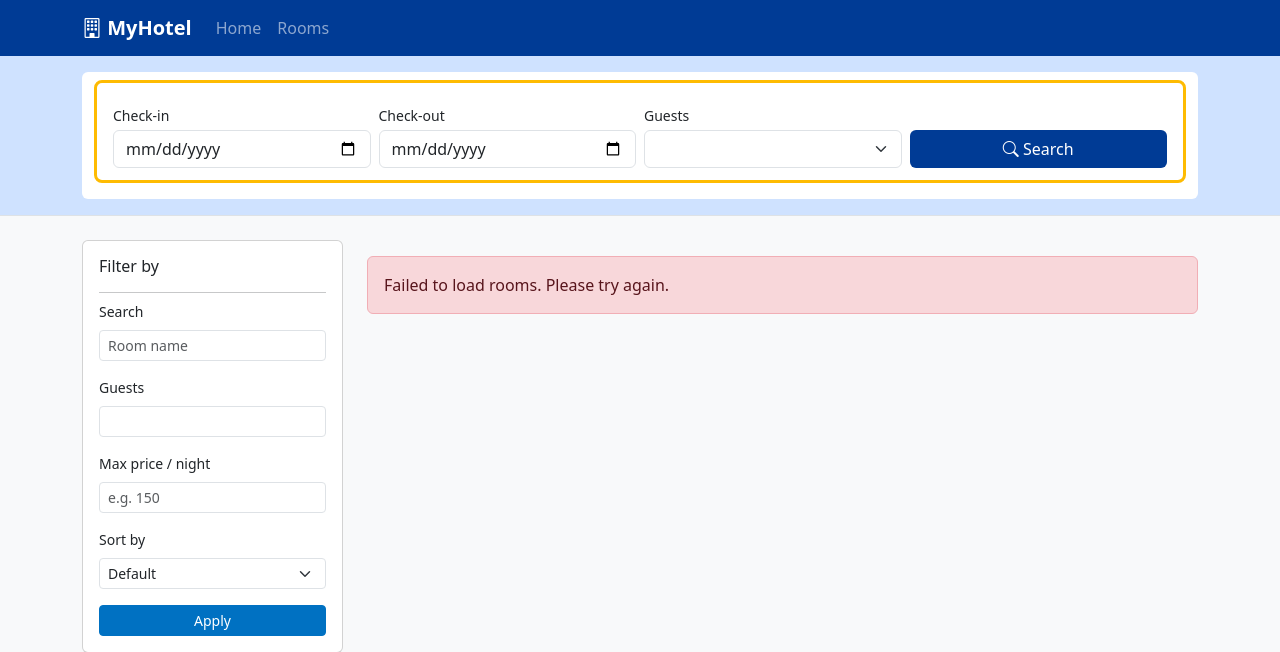
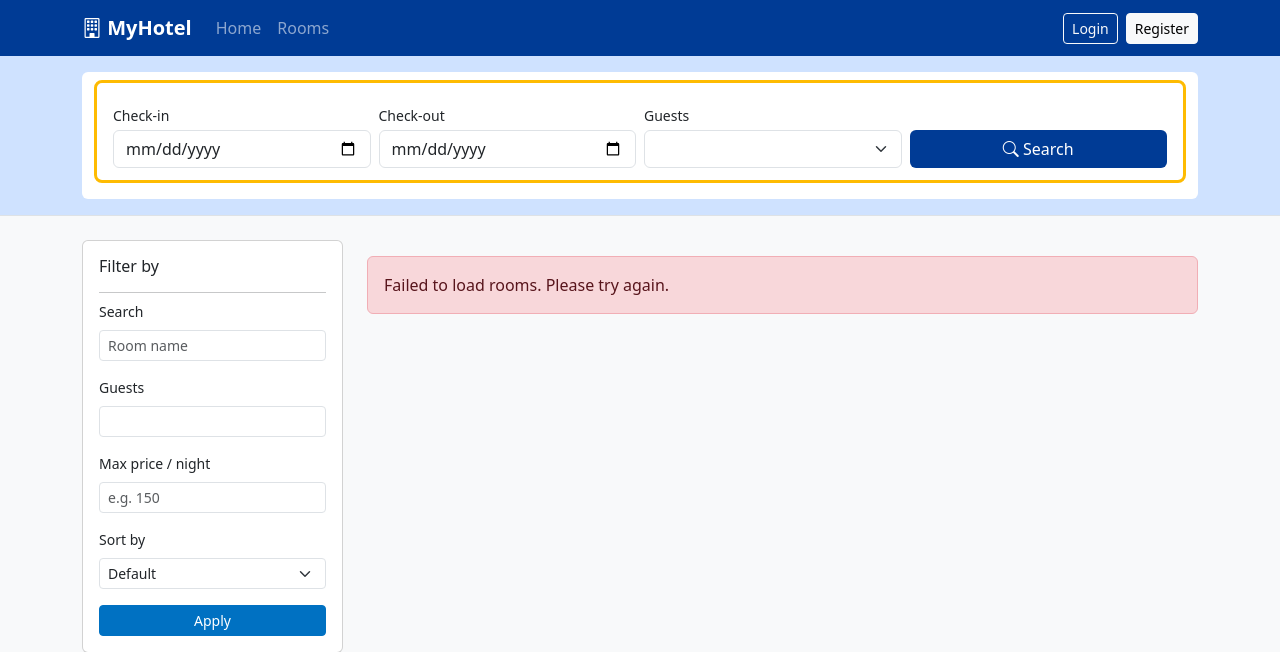
Before and after one commit to Rezapy216/reservation-site, a Django app: template core/templates/rooms/room_list.html in a window 1280 px wide. Shown: the top 652 px of the page. Run offline with Django 5.2, Linux system fonts and the light colour scheme; the template is opened without the code that fills it, so the values that code supplies are empty.

Commit message:
refactor: clean up the code

```diff
--- a/core/templates/base.html
+++ b/core/templates/base.html
@@ -26,7 +26,7 @@
             <a class="nav-link dropdown-toggle" href="#" data-bs-toggle="dropdown"><i class="bi bi-person-circle"></i> {{ user.username }}</a>
             <ul class="dropdown-menu dropdown-menu-end">
               {% comment %} <li><a class="dropdown-item" href="{% url 'my_bookings' %}">My bookings</a></li> {% endcomment %}
-              {% if user.is_staff %}<li><a class="dropdown-item" href="/admin/">Admin panel</a></li>{% endif %}
+              {% if user.is_staff %}<li><a class="dropdown-item" href="{% url 'accounts:my-profile' %}">My Profile</a></li>{% endif %}
               <li><hr class="dropdown-divider"></li>
               <li>
                 <!-- Django 5+: logout must be POST -->
@@ -37,8 +37,8 @@
             </ul>
           </li>
         {% else %}
-          {% comment %} <li class="nav-item"><a class="btn btn-outline-light btn-sm" href="{% url 'login' %}">Login</a></li> {% endcomment %}
-          {% comment %} <li class="nav-item"><a class="btn btn-light btn-sm" href="{% url 'register' %}">Register</a></li> {% endcomment %}
+          <li class="nav-item"><a class="btn btn-outline-light btn-sm" href="{% url 'accounts:login' %}">Login</a></li>
+          <li class="nav-item"><a class="btn btn-light btn-sm" href="{% url 'accounts:register' %}">Register</a></li>
         {% endif %}
       </ul>
     </div>
```
